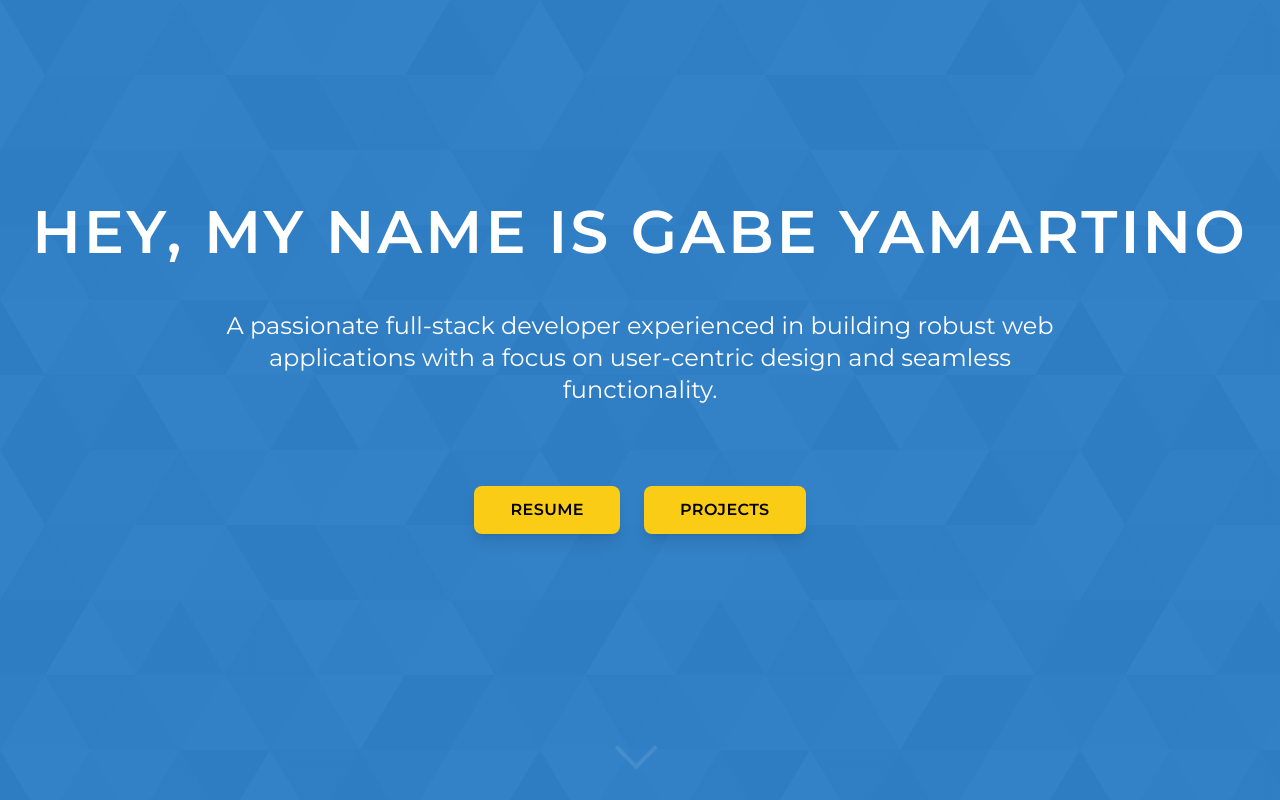
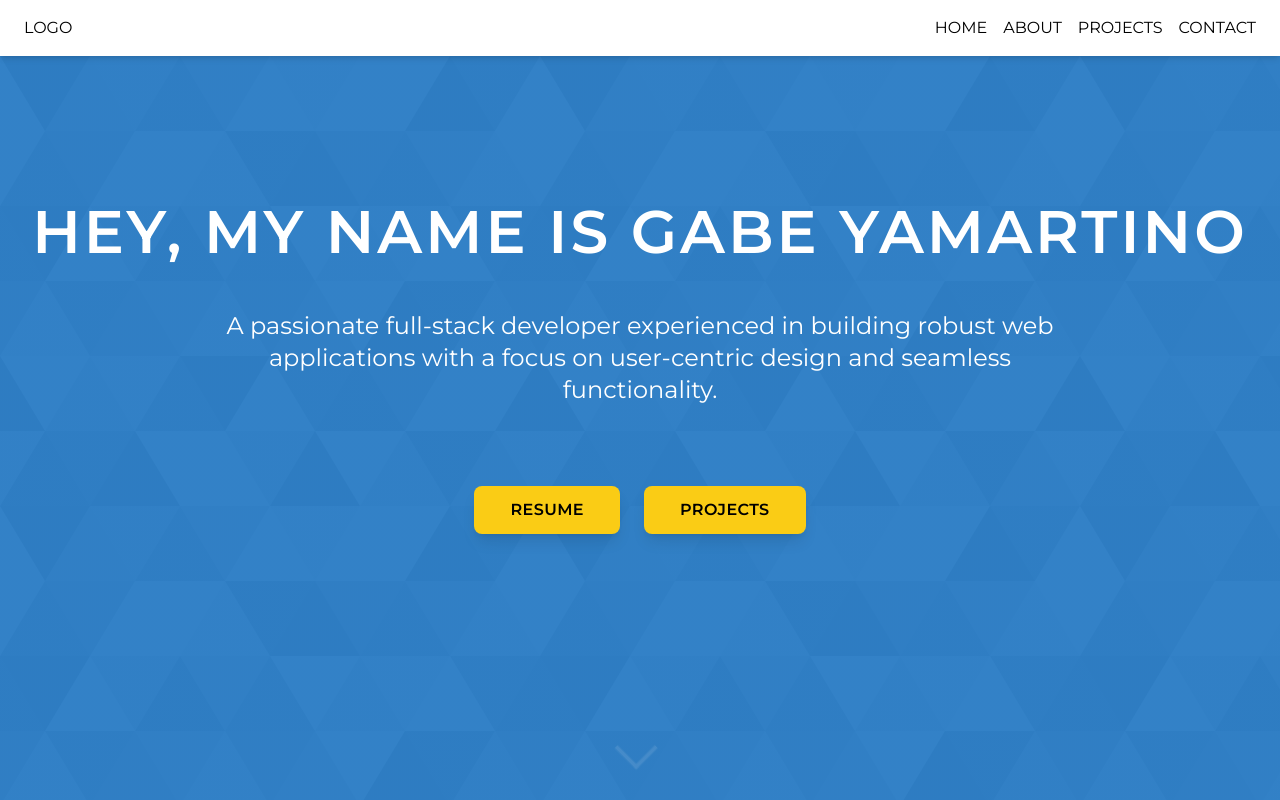
Before and after one commit to gabeyamartino/portfolio, a React (Vite) app: page / in a window 1280 px wide. Shown: the top 800 px of the page. Built offline with nearby package versions, Linux system fonts and the light colour scheme.

Commit message:
Created Header component. Still needs some styling. Added scroll margin to each component to offset header height

```diff
--- a/src/components/About.tsx
+++ b/src/components/About.tsx
@@ -20,7 +20,10 @@ const About: React.FC<SectionProps> = ({ id, scrollToSection }) => {
   ];
 
   return (
-    <section id={id} className="mx-auto w-[92%] pb-16 sm:w-5/6 sm:max-w-6xl">
+    <section
+      id={id}
+      className="mx-auto w-[92%] scroll-m-14 pb-16 sm:w-5/6 sm:max-w-6xl"
+    >
       <div className="sm:py-30 flex flex-col items-center justify-center gap-6 py-16">
         <h2 className="text-center text-4xl font-bold uppercase tracking-wider sm:text-4xl lg:text-5xl">
           About Me
--- a/src/components/App.tsx
+++ b/src/components/App.tsx
@@ -3,6 +3,7 @@ import About from "./About.tsx";
 import Projects from "./Projects.tsx";
 import Contact from "./Contact.tsx";
 import ScrollableContainer from "./ScrollableContainer.tsx";
+import Header from "./Header.tsx";
 import { useRef } from "react";
 
 const App: React.FC = () => {
@@ -17,13 +18,7 @@ const App: React.FC = () => {
 
   return (
     <ScrollableContainer ref={containerRef}>
-      {/* <button onClick={() => scrollToSection("about")}>
-        click me to scroll!
-      </button>
-      <button onClick={() => scrollToSection("contact")}>
-        click me to scroll to contact
-      </button> */}
-
+      <Header scrollToSection={scrollToSection} />
       <Home id="home" scrollToSection={scrollToSection} />
       <About id="about" scrollToSection={scrollToSection} />
       <Projects id="projects" />
--- a/src/components/Contact.tsx
+++ b/src/components/Contact.tsx
@@ -6,7 +6,7 @@ const Contact: React.FC<SectionProps> = ({ id }) => {
   return (
     <section
       id={id}
-      className="flex h-full flex-col items-center justify-center space-y-8 bg-main-bg"
+      className="flex h-full scroll-m-14 flex-col items-center justify-center space-y-8 bg-main-bg"
     >
       <div className="sm:py-30 mx-auto w-[92%] gap-6 pb-16 sm:w-5/6 sm:max-w-6xl">
         <div className="flex flex-col items-center justify-center gap-6 py-16 ">
--- a/src/components/Header.tsx
+++ b/src/components/Header.tsx
@@ -1,7 +1,117 @@
-const Header: React.FC = () => {
+import { useEffect, useState } from "react";
+
+type SectionProps = {
+  scrollToSection(arg: string): void;
+};
+
+const Header: React.FC<SectionProps> = ({ scrollToSection }) => {
+  const [isMobile, setIsMobile] = useState(false);
+  const [isMenuOpen, setIsMenuOpen] = useState(false);
+
+  useEffect(() => {
+    const handleResize = () => {
+      setIsMobile(window.innerWidth < 600);
+    };
+
+    window.addEventListener("resize", handleResize);
+
+    handleResize();
+
+    return () => {
+      window.removeEventListener("resize", handleResize);
+    };
+  }, []);
+
   return (
-    <header>
-      <div></div>
+    <header className="sticky top-0 z-10 w-screen bg-white px-6 py-4 shadow-md ">
+      <div className="flex w-full justify-between">
+        <div>LOGO</div>
+        {isMobile ? (
+          <div className="relative" onClick={() => setIsMenuOpen(!isMenuOpen)}>
+            <div className="">
+              {isMenuOpen ? (
+                // Render the 'x' icon
+                <svg
+                  xmlns="http://www.w3.org/2000/svg"
+                  className="h-6 w-6"
+                  fill="none"
+                  viewBox="0 0 24 24"
+                  stroke="currentColor"
+                >
+                  <path
+                    strokeLinecap="round"
+                    strokeLinejoin="round"
+                    strokeWidth={2}
+                    d="M6 18L18 6M6 6l12 12"
+                  />
+                </svg>
+              ) : (
+                // Render the 'hamburger' icon
+                <svg
+                  xmlns="http://www.w3.org/2000/svg"
+                  className="h-6 w-6"
+                  fill="none"
+                  viewBox="0 0 24 24"
+                  stroke="currentColor"
+                >
+                  <path
+                    strokeLinecap="round"
+                    strokeLinejoin="round"
+                    strokeWidth={2}
+                    d="M4 6h16M4 12h16M4 18h16"
+                  />
+                </svg>
+              )}
+            </div>
+            {isMenuOpen && (
+              <ul className="fixed left-0 z-10 block flex w-screen flex-col gap-4 bg-white px-6 py-4 shadow-md">
+                <li onClick={() => scrollToSection("home")}>HOME</li>
+                <li onClick={() => scrollToSection("about")}>ABOUT</li>
+                <li onClick={() => scrollToSection("projects")}>PROJECTS</li>
+                <li onClick={() => scrollToSection("contact")}>CONTACT</li>
+              </ul>
+            )}
+          </div>
+        ) : (
+          <ul className="flex gap-4">
+            <li onClick={() => scrollToSection("home")}>HOME</li>
+            <li onClick={() => scrollToSection("about")}>ABOUT</li>
+            <li onClick={() => scrollToSection("projects")}>PROJECTS</li>
+            <li onClick={() => scrollToSection("contact")}>CONTACT</li>
+          </ul>
+        )}
+      </div>
+      {/* <div className="flex items-center justify-between">
+        <div>
+          <div>logo</div>
+          <div>GABE YAMARTINO</div>
+        </div>
+
+        <div>
+          {isMobile ? (
+            <div onClick={() => setIsMenuOpen(!isMenuOpen)}>
+              HAMBURGER
+              {isMenuOpen ? (
+                <ul className="z-100 fixed flex flex-col gap-4 bg-white px-6 py-4 shadow-md">
+                  <li>HOME</li>
+                  <li>ABOUT</li>
+                  <li>PROJECTS</li>
+                  <li>CONTACT</li>
+                </ul>
+              ) : (
+                <div></div>
+              )}
+            </div>
+          ) : (
+            <ul className="flex gap-4">
+              <li>HOME</li>
+              <li>ABOUT</li>
+              <li>PROJECTS</li>
+              <li>CONTACT</li>
+            </ul>
+          )}
+        </div>
+      </div> */}
     </header>
   );
 };
--- a/src/components/Home.tsx
+++ b/src/components/Home.tsx
@@ -7,7 +7,7 @@ const Home: React.FC<SectionProps> = ({ id, scrollToSection }) => {
   return (
     <section
       id={id}
-      className="relative flex h-64 max-h-full min-h-sectionMin items-center justify-center bg-main-bg sm:h-screen"
+      className="relative flex h-64 max-h-full min-h-sectionMin scroll-m-14 items-center justify-center bg-main-bg sm:h-screen"
     >
       <div className="flex h-full flex-col items-center justify-center space-y-8">
         <h1 className="mx-6 text-center text-4xl font-semibold uppercase tracking-wider text-white sm:text-6xl">
@@ -32,7 +32,7 @@ const Home: React.FC<SectionProps> = ({ id, scrollToSection }) => {
           </button>
         </div>
         <div>
-          <div className="after:content invisible absolute mt-28 animate-bounce animate-ping after:absolute after:left-[-10px] after:top-3 after:block after:h-4 after:w-4 after:rotate-45 after:transform after:border-b-2 after:border-r-2 after:border-white sm:visible"></div>
+          <div className="after:content invisible mt-28 animate-bounce animate-ping after:absolute after:left-[-10px] after:top-3 after:block after:h-4 after:w-4 after:rotate-45 after:transform after:border-b-2 after:border-r-2 after:border-white sm:visible"></div>
         </div>
       </div>
     </section>
--- a/src/components/Projects.tsx
+++ b/src/components/Projects.tsx
@@ -10,7 +10,7 @@ const Projects: React.FC<SectionProps> = ({ id }) => {
   return (
     <section
       id={id}
-      className="flex flex-col items-center justify-center bg-white"
+      className="flex scroll-m-14 flex-col items-center justify-center bg-white"
     >
       <div className="sm:py-30 mx-auto w-[92%] gap-6 pb-16 sm:w-5/6 sm:max-w-6xl">
         <div className="flex flex-col items-center justify-center gap-6 py-16 ">
```
